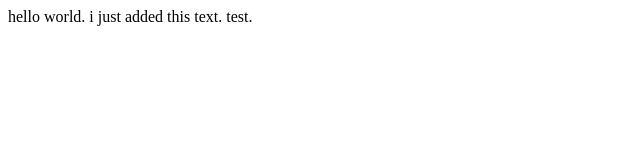
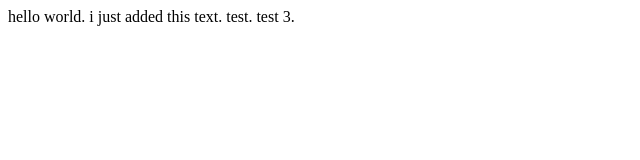
Before and after one commit to jongschneider/newGitTest, a plain HTML site: page index.html in a window 1280 px wide. Shown: the full height of the page, 0-640 px from the left. Drawn offline with Linux system fonts and the light colour scheme.

Commit message:
another test

```diff
--- a/index.html
+++ b/index.html
@@ -8,5 +8,6 @@
         hello world.
         i just added this text.
         test.
+        test 3.
     </body>
 </html>
```
